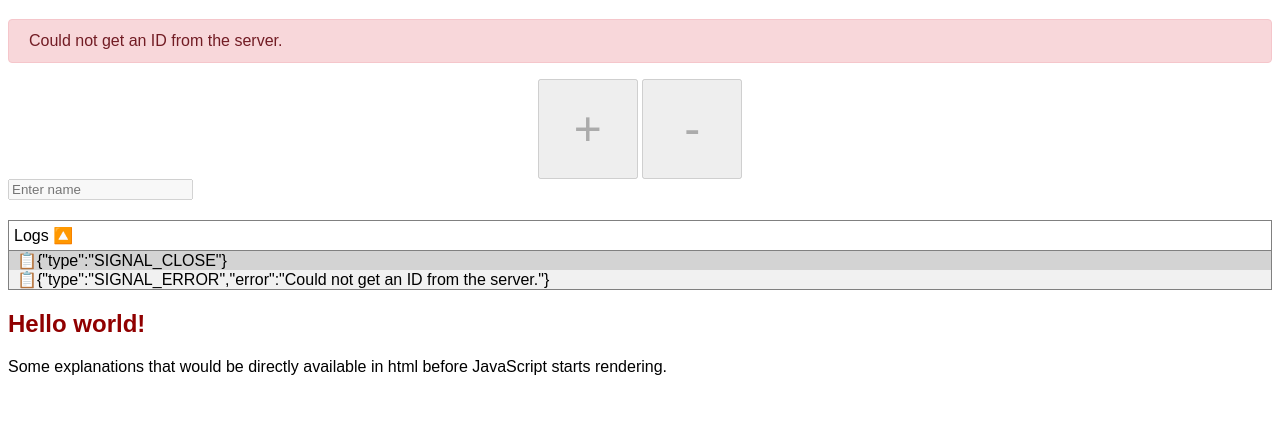
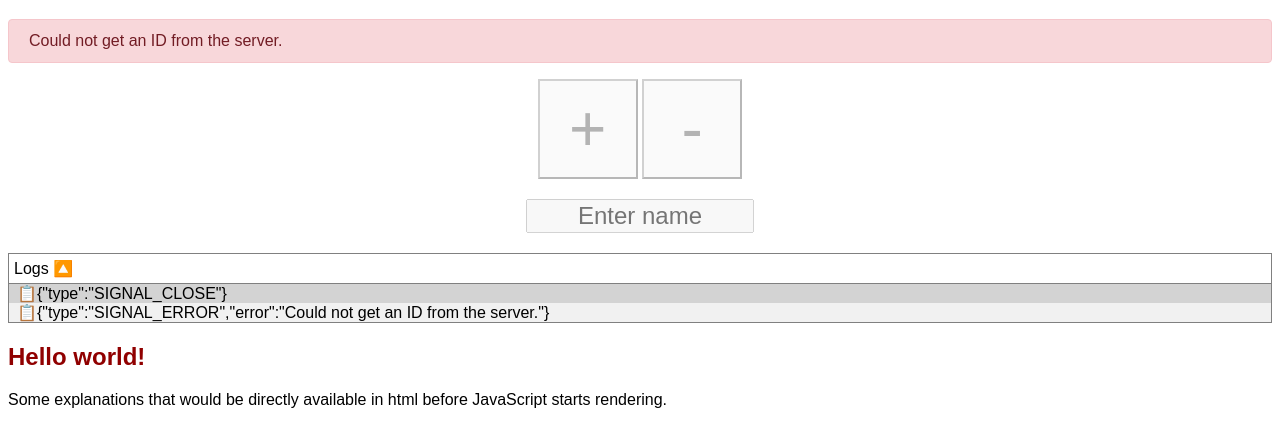
Before and after one commit to topheman/webrtc-experiments, a website with bundled scripts: page src/remote.html in a window 1280 px wide. Shown: the part 61-508 px from the top of the page. Built offline with nearby package versions, Linux system fonts and the light colour scheme; no server answers.

Commit message:
feat(style)

```diff
--- a/src/css/index.css
+++ b/src/css/index.css
@@ -4,7 +4,9 @@
   font-size: 120%;
 }
 qrcode-display {
-  text-align: center;
+  display: block;
+  width: 160px;
+  margin: 0 auto;
 }
 button.open-remote {
   width: 160px;
--- a/src/css/main.css
+++ b/src/css/main.css
@@ -12,6 +12,9 @@ a,
 strong {
   color: #900000;
 }
+button {
+  -webkit-appearance: none;
+}
 
 .hide {
   display: none;
--- a/src/css/remote.css
+++ b/src/css/remote.css
@@ -8,9 +8,17 @@ body {
 .counter-control button {
   width: 100px;
   height: 100px;
-  font-size: 300%;
+  font-size: 400%;
+  padding: 0;
 }
 console-display {
   display: block;
   margin-top: 20px;
 }
+.form-set-name input {
+  font-size: 150%;
+  text-align: center;
+  margin: 20px auto;
+  width: 220px;
+  display: block;
+}
```
